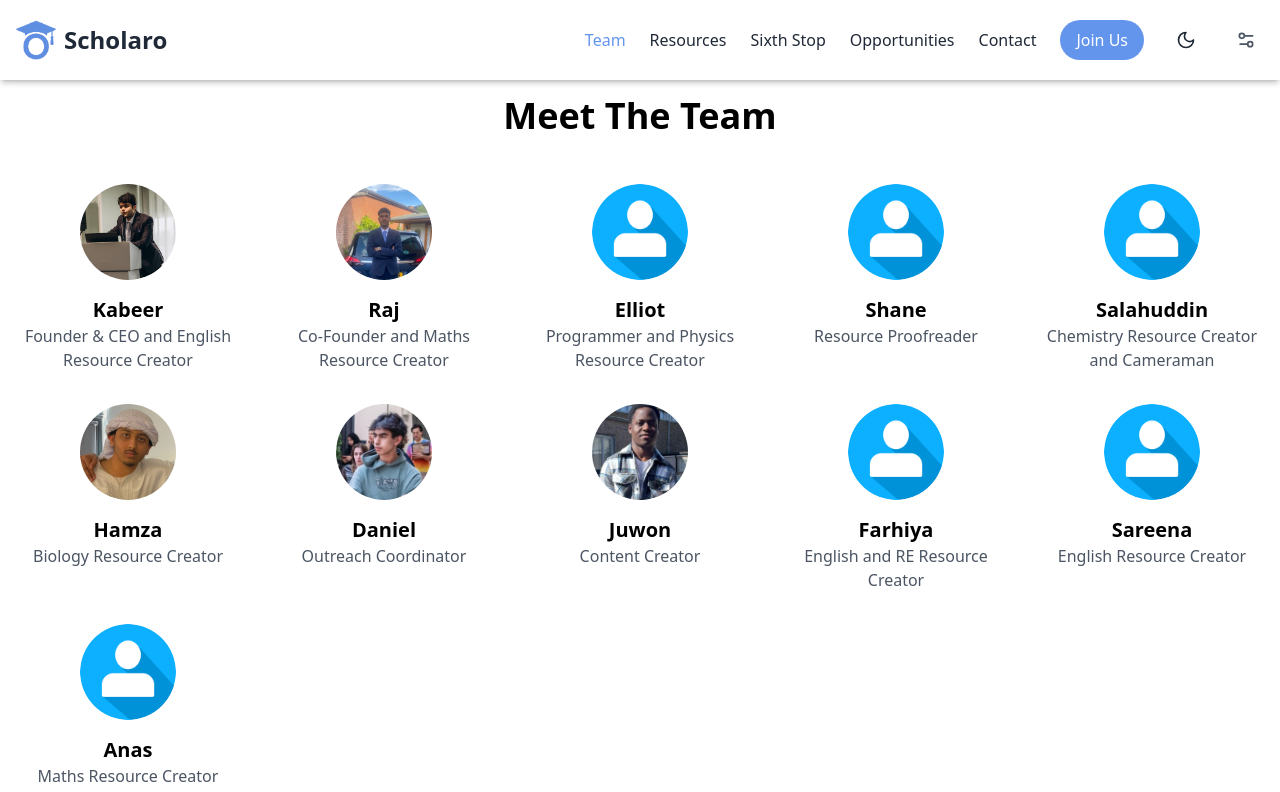
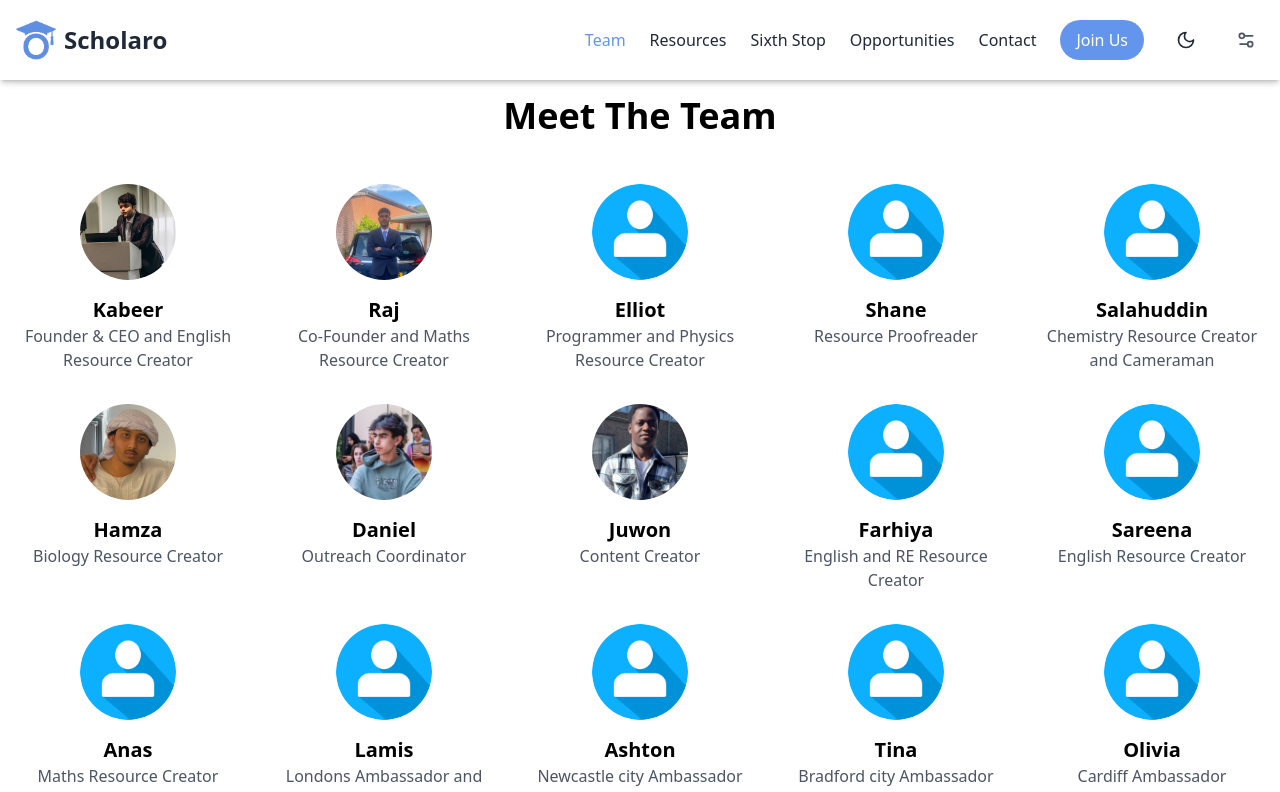
Before and after one commit to soulsharvester/scholarov3, a React (Vite) app: page /#/team in a window 1280 px wide. Shown: the top 792 px of the page. Built offline with nearby package versions, Linux system fonts and the light colour scheme.

Commit message:
added all new ppl

```diff
--- a/src/components/TeamMember.tsx
+++ b/src/components/TeamMember.tsx
@@ -62,6 +62,26 @@ export const teamMembers: TeamMemberType[] = [
     img: '#',
     description: 'Maths Resource Creator',
   },
+  {
+    name: 'Lamis',
+    img: '#',
+    description: 'Londons Ambassador and Resource Creator',
+  },
+  {
+    name: 'Ashton',
+    img: '#',
+    description: 'Newcastle city Ambassador',
+  },
+  {
+    name: 'Tina',
+    img: '#',
+    description: 'Bradford city Ambassador',
+  },
+  {
+    name: 'Olivia',
+    img: '#',
+    description: 'Cardiff Ambassador',
+  },
 
 
 ];
```
